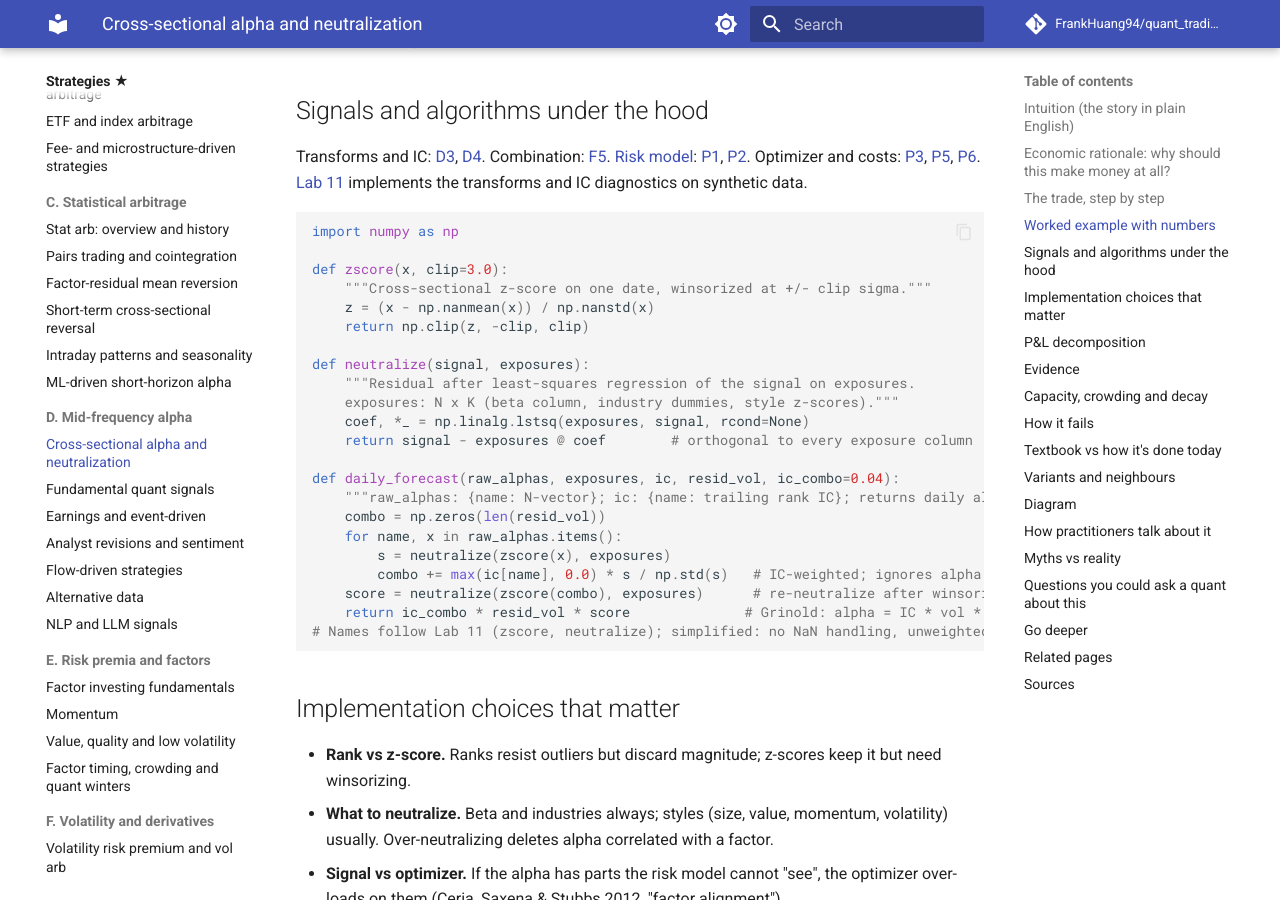
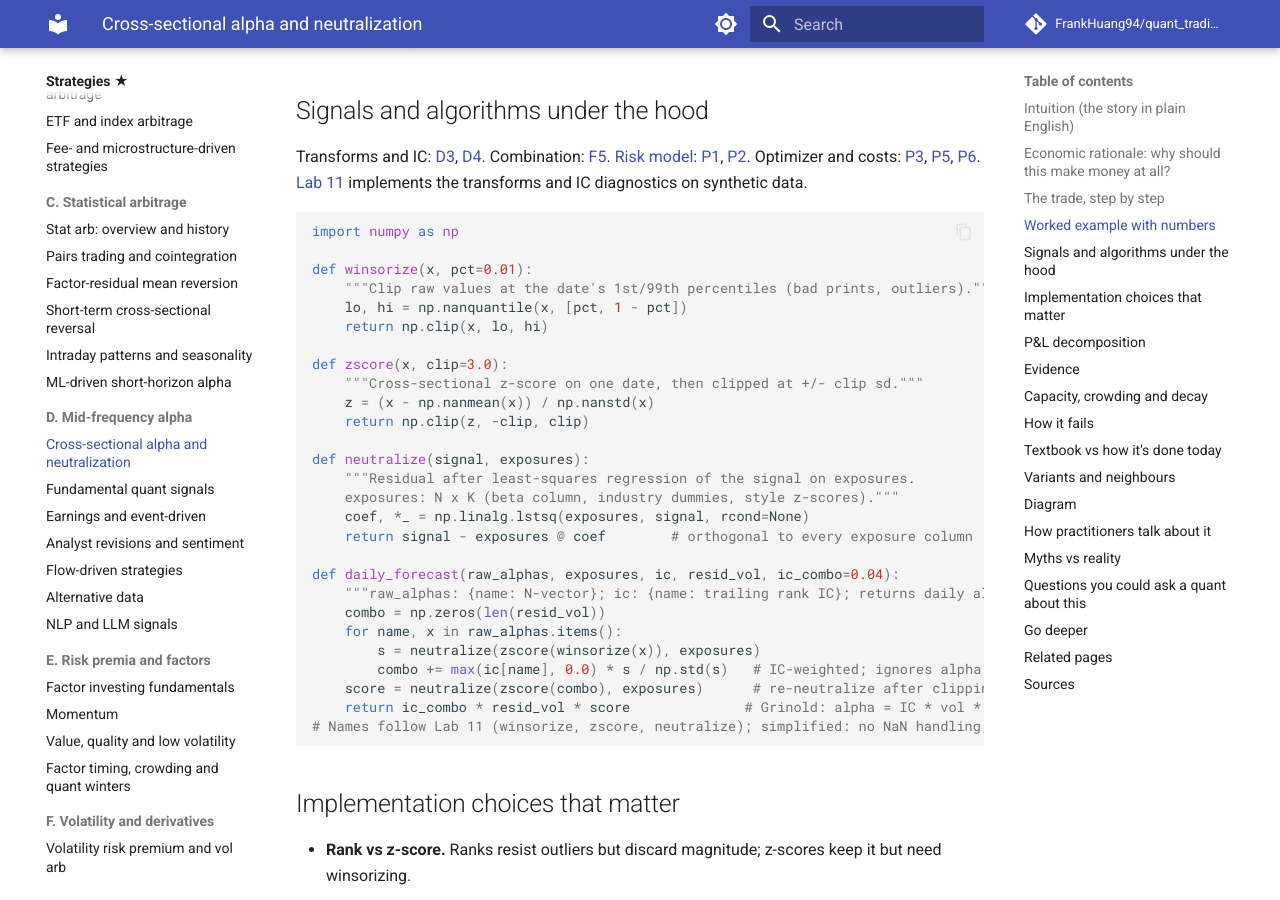
Before and after one commit to FrankHuang94/quant_trading_claude, an MkDocs documentation site: the page built from docs/02-strategies/d-mid-frequency-alpha/cross-sectional-alpha-and-neutralization.md, in a window 1280 px wide and 900 px high, scrolled down 3398 px. Built offline with MkDocs 1.6.1 and Material for MkDocs 9.7.7, drawn with Linux system fonts in a browser that asks for light colours; comment, search, counter and statistics services are not loaded; some of the changed text lies outside the part shown.

Commit message:
module-02: align cross-sectional alpha pseudocode with Lab 11 (winsorize then z-score); citation and IC-range fixes
Co-Authored-By: Claude Opus 5.5 <noreply@anthropic.com>
Claude-Session: https://claude.ai/code/session_015j6Et72LJg2LXywPZhKdrv

````diff
--- a/docs/02-strategies/d-mid-frequency-alpha/cross-sectional-alpha-and-neutralization.md
+++ b/docs/02-strategies/d-mid-frequency-alpha/cross-sectional-alpha-and-neutralization.md
@@ -4,7 +4,7 @@
 >
 > - The canonical mid-frequency quant equity book ranks 1,000–3,000 US stocks *against each other* every day on many weak signals ("alphas") and holds the top against the bottom for days to weeks, with near-zero market exposure.
 > - The pipeline: raw alphas → transforms (winsorize, rank or z-score) → neutralization (regress out beta, industries, styles) → combination → risk model → optimizer with a cost model → trades.
-> - The Fundamental Law (IR ≈ TC · IC · √breadth) explains the design: each alpha is barely better than a coin flip (IC 0.01–0.05), so the edge comes from many nearly independent bets.
+> - The Fundamental Law (IR ≈ TC · IC · √breadth) explains the design: each alpha is barely better than a coin flip (daily IC roughly 0.005–0.05), so the edge comes from many nearly independent bets.
 > - It fails through costs (turnover of 10–40% of the book per day), crowding (August 2007) and decay of known signals.
 
 **Level:** Core · **Read time:** ~11 min · **Last verified:** 2026-11
@@ -91,8 +91,13 @@ Transforms and IC: [D3](../../03-algorithms/a-data-and-signals/signal-transforms
 ```python
 import numpy as np
 
+def winsorize(x, pct=0.01):
+    """Clip raw values at the date's 1st/99th percentiles (bad prints, outliers)."""
+    lo, hi = np.nanquantile(x, [pct, 1 - pct])
+    return np.clip(x, lo, hi)
+
 def zscore(x, clip=3.0):
-    """Cross-sectional z-score on one date, winsorized at +/- clip sigma."""
+    """Cross-sectional z-score on one date, then clipped at +/- clip sd."""
     z = (x - np.nanmean(x)) / np.nanstd(x)
     return np.clip(z, -clip, clip)
 
@@ -106,11 +111,11 @@ def daily_forecast(raw_alphas, exposures, ic, resid_vol, ic_combo=0.04):
     """raw_alphas: {name: N-vector}; ic: {name: trailing rank IC}; returns daily alpha."""
     combo = np.zeros(len(resid_vol))
     for name, x in raw_alphas.items():
-        s = neutralize(zscore(x), exposures)
+        s = neutralize(zscore(winsorize(x)), exposures)
         combo += max(ic[name], 0.0) * s / np.std(s)   # IC-weighted; ignores alpha correlations
-    score = neutralize(zscore(combo), exposures)      # re-neutralize after winsorizing
+    score = neutralize(zscore(combo), exposures)      # re-neutralize after clipping
     return ic_combo * resid_vol * score              # Grinold: alpha = IC * vol * score
-# Names follow Lab 11 (zscore, neutralize); simplified: no NaN handling, unweighted regression.
+# Names follow Lab 11 (winsorize, zscore, neutralize); simplified: no NaN handling, unweighted regression.
 ```
 
 ## Implementation choices that matter
@@ -144,7 +149,7 @@ At 4% annualized volatility on GMV, gross Sharpe ≈ 2.0 and net ≈ 1.1: costs
 - Kakushadze (2016) published 101 real-life trading alphas with average holding periods of about 0.6–6.4 days and average pairwise correlation of 15.9% `[Verified]`; low correlation is what makes breadth across alphas valuable.
 - McLean & Pontiff (2016): across 97 predictors, returns are 26% lower out-of-sample and 58% lower post-publication `[Verified]`.
 - Grinold (1989) derived IR ≈ IC·√breadth; Clarke, de Silva & Thorley (2002) added the transfer coefficient and showed constraints shrink realized IR `[Verified]`.
-- Daily rank ICs of 0.01–0.05 per alpha are the practitioner norm; above 0.1 on a large universe usually means a bug `[Lore]`.
+- Daily rank ICs of roughly 0.005–0.03 per alpha are the practitioner norm (0.05 is exceptional); above 0.1 on a large universe usually means a bug `[Lore]`.
 - Tulchinsky et al. (*Finding Alphas*) and Isichenko (2021) describe this pipeline at industrial scale `[Reported]`.
 
 ## Capacity, crowding and decay
````
Also changed, not shown: other parts of docs/02-strategies/d-mid-frequency-alpha/cross-sectional-alpha-and-neutralization.md (+1 -1 lines).
